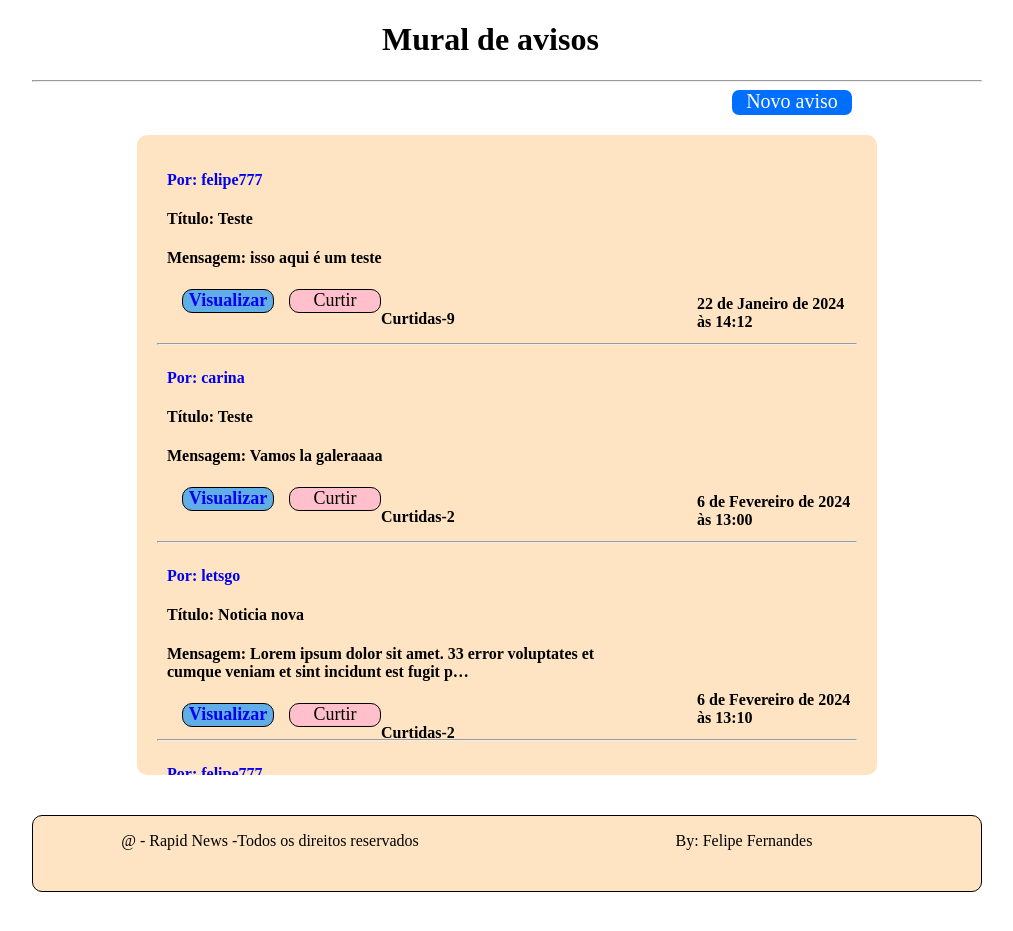
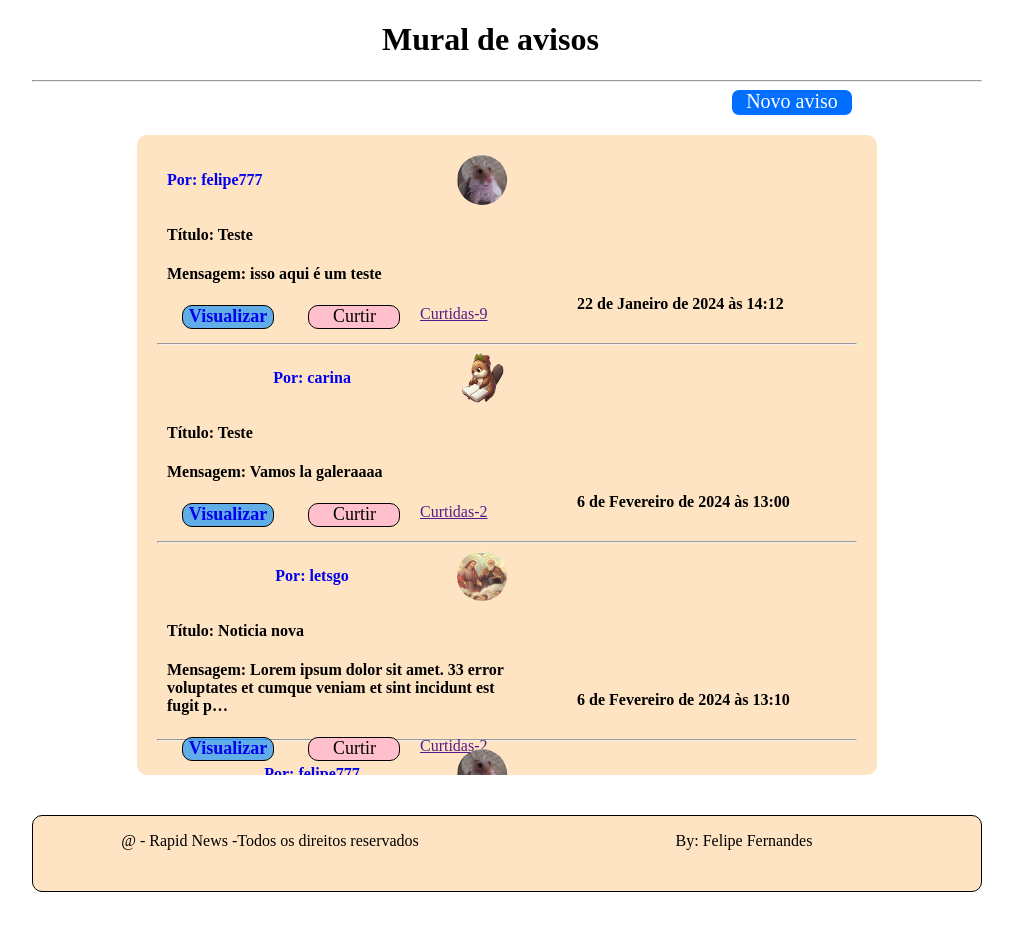
Before and after one commit to felipeffsa/mini-blog, a Django app: page /noticias/mural/ in a window 1280 px wide. Shown: the part 127-1058 px from the top of the page, without its empty margins (133-1146 px from the left). Run offline with Django 4.2, Linux system fonts and the light colour scheme; a user stored in the database is signed in; data comes from the database, SQL or seed files in the repository; both versions use the stored data as it was after the commit.

Commit message:
mais um progresso

```diff
--- a/noticias/templates/noticias/mural.html
+++ b/noticias/templates/noticias/mural.html
@@ -433,10 +433,16 @@
 
 
                 {% if noticia.user.username == user.username %}
-                <a style = 'text-decoration: none'href="{% url "out_perfil" noticia.user.id %}"><p><b>Por: Você</b></p></a>
+                <div style ='display:flex; justify-content: space-between'>
+                    <a style = 'text-decoration: none'href="{% url "out_perfil" noticia.user.id %}"><p><b>Por: {{ noticia.user }}</b></p></a>
+                    <img class='user-img' style ='width:50px; height:50px' src={{ noticia.user.userprofile.profile_image.url }} alt="{{ noticia.user.userprofile.profile_image.url }}">
+                    </div>
 
                 {% else %}
+                <div style ='display:flex; justify-content: space-between'>
                 <a style = 'text-decoration: none'href="{% url "out_perfil" noticia.user.id %}"><p><b>Por: {{ noticia.user }}</b></p></a>
+                <img class='user-img' style ='width:50px; height:50px' src={{ noticia.user.userprofile.profile_image.url }} alt="{{ noticia.user.userprofile.profile_image.url }}">
+                </div>
                 {% endif %}
 
 
@@ -466,11 +472,11 @@
                 </div>
                 {% else %}
 
-                <div class='div-mural-botoes'>
+                <div class='div-mural-botoes' style = 'display:flex; justify-content: space-between;'>
                     <a style ='text-decoration:none ' href="{% url "visualizar" noticia.id %}"><div class='div-botoes botao-visualizar '><b>Visualizar</b></div></a>
                     <a style ='text-decoration:none; color:black ' href="{% url "curtida" noticia.id %}" ><div style ='background-color:pink'class='div-botoes '>Curtir</div></a>
 
-                    <h4>Curtidas-{{noticia.curtida.count}}</h4>
+                    <a href=''>Curtidas-{{noticia.curtida.count}}<a>
                 </div>
 
 
--- a/usuarios/models.py
+++ b/usuarios/models.py
@@ -5,7 +5,7 @@
 
 
 class UserProfile(models.Model):
-    user = models.OneToOneField(User, on_delete=models.CASCADE)
+    user = models.OneToOneField(User, on_delete=models.CASCADE, related_name = 'userprofile')
     profile_image = models.ImageField(
         upload_to='imagens/', blank=True, null=True)
     profile_text = models.TextField(blank=True)
```
Also changed, not shown: db.sqlite3, media/imagens/Captura_de_tela_2023-11-27_140259.png (added), media/imagens/Captura_de_tela_2023-11-27_140259_joZhp75.png (added), media/imagens/Captura_de_tela_2023-12-18_091922.png (added), noticias/views.py (line endings or trailing spaces), usuarios/migrations/0008_alter_userprofile_user.py (added), usuarios/migrations/0009_alter_userprofile_user.py (added), usuarios/migrations/0010_alter_userprofile_user.py (added), usuarios/migrations/0011_alter_userprofile_user.py (added).
